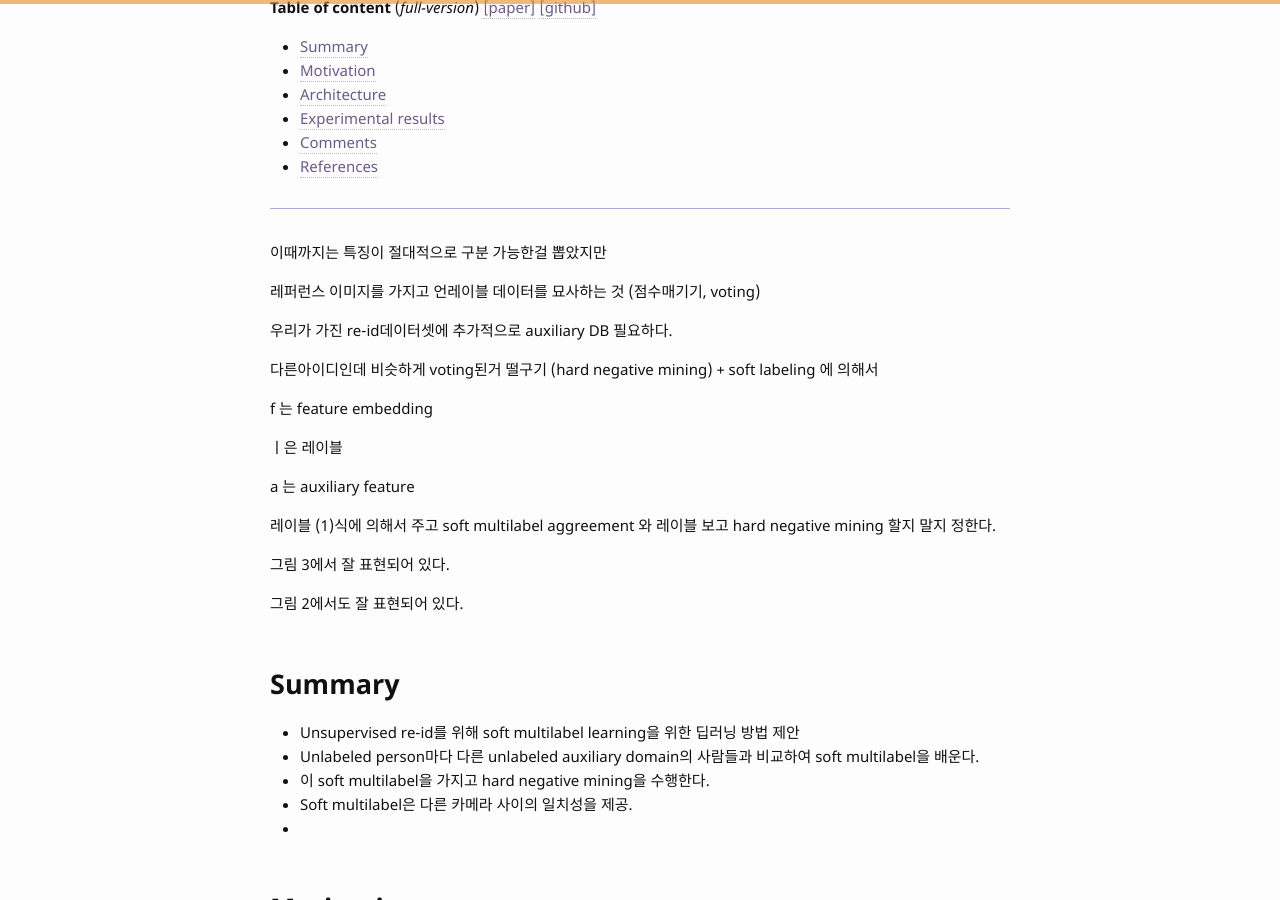
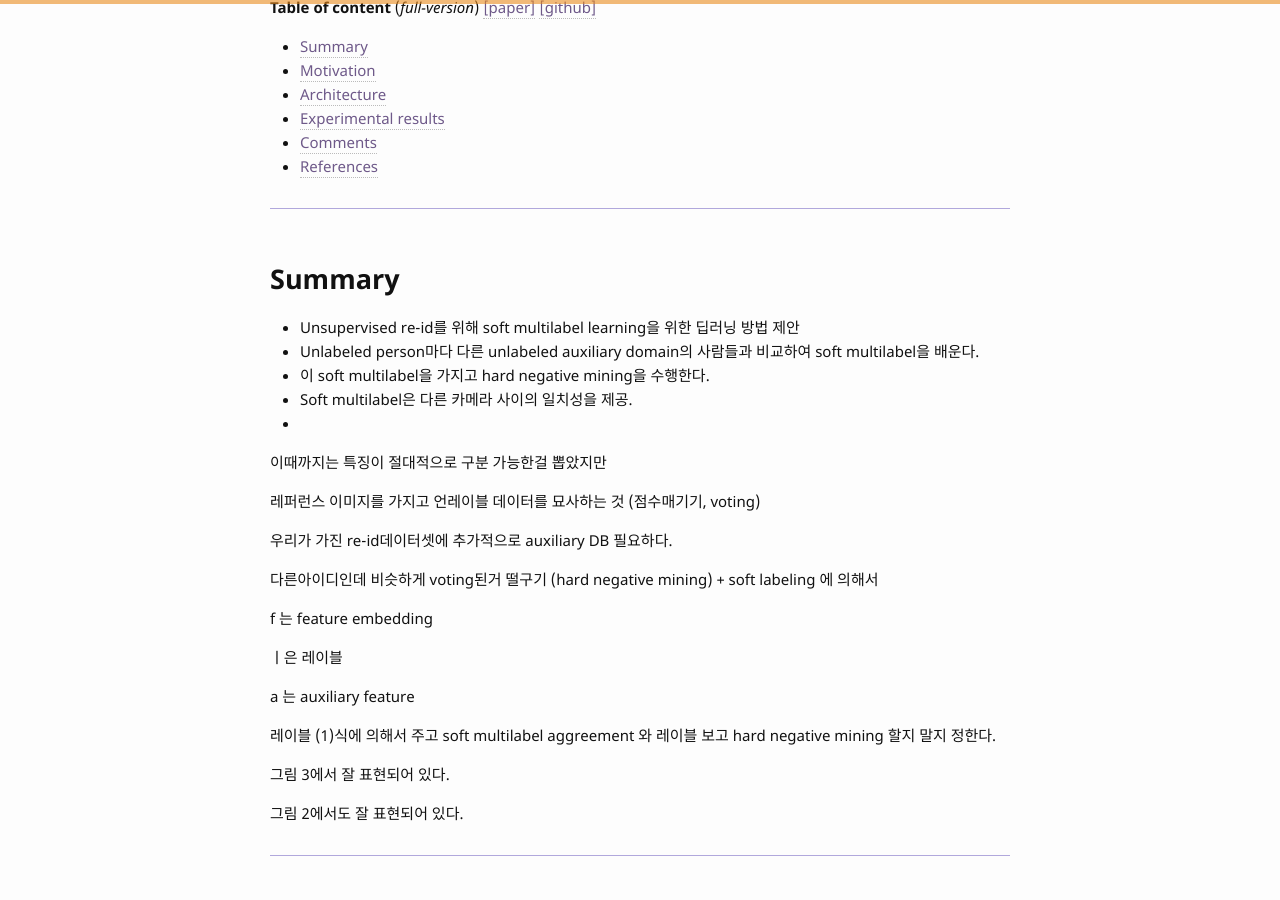
Before and after one commit to bismex/bismex.github.io, a Jekyll site: the page built from _posts/2019-05-23-MAR.md, in a window 1280 px wide and 900 px high, scrolled down 313 px. Built offline with Jekyll 4.4.1, drawn with Linux system fonts in a browser that asks for light colours; some of the changed lines change nothing that is shown.

Commit message:
Update 2019-05-23-MAR.md

```diff
--- a/_posts/2019-05-23-MAR.md
+++ b/_posts/2019-05-23-MAR.md
@@ -16,6 +16,14 @@ tags: CV re-id unsupervised
 {:toc}
 
 ---
+
+## Summary
+
+- Unsupervised re-id를 위해 soft multilabel learning을 위한 딥러닝 방법 제안
+- Unlabeled person마다 다른 unlabeled auxiliary domain의 사람들과 비교하여 soft multilabel을 배운다.
+- 이 soft multilabel을 가지고 hard negative mining을 수행한다.
+- Soft multilabel은 다른 카메라 사이의 일치성을 제공.
+-
 
 이때까지는 특징이 절대적으로 구분 가능한걸 뽑았지만
 
@@ -38,26 +46,23 @@ soft multilabel aggreement 와 레이블 보고 hard negative mining 할지 말
 
 그림 2에서도 잘 표현되어 있다.
 
-## Summary
-
-- Unsupervised re-id를 위해 soft multilabel learning을 위한 딥러닝 방법 제안
-- Unlabeled person마다 다른 unlabeled auxiliary domain의 사람들과 비교하여 soft multilabel을 배운다.
-- 이 soft multilabel을 가지고 hard negative mining을 수행한다.
-- Soft multilabel은 다른 카메라 사이의 일치성을 제공.
--
-
+---
 
 ## Motivation
 
+---
 
 ## Architecture
 
+---
 
 ## Experimental results
 
+---
 
 ## Comments
 
+---
 
 ## References
 
```
